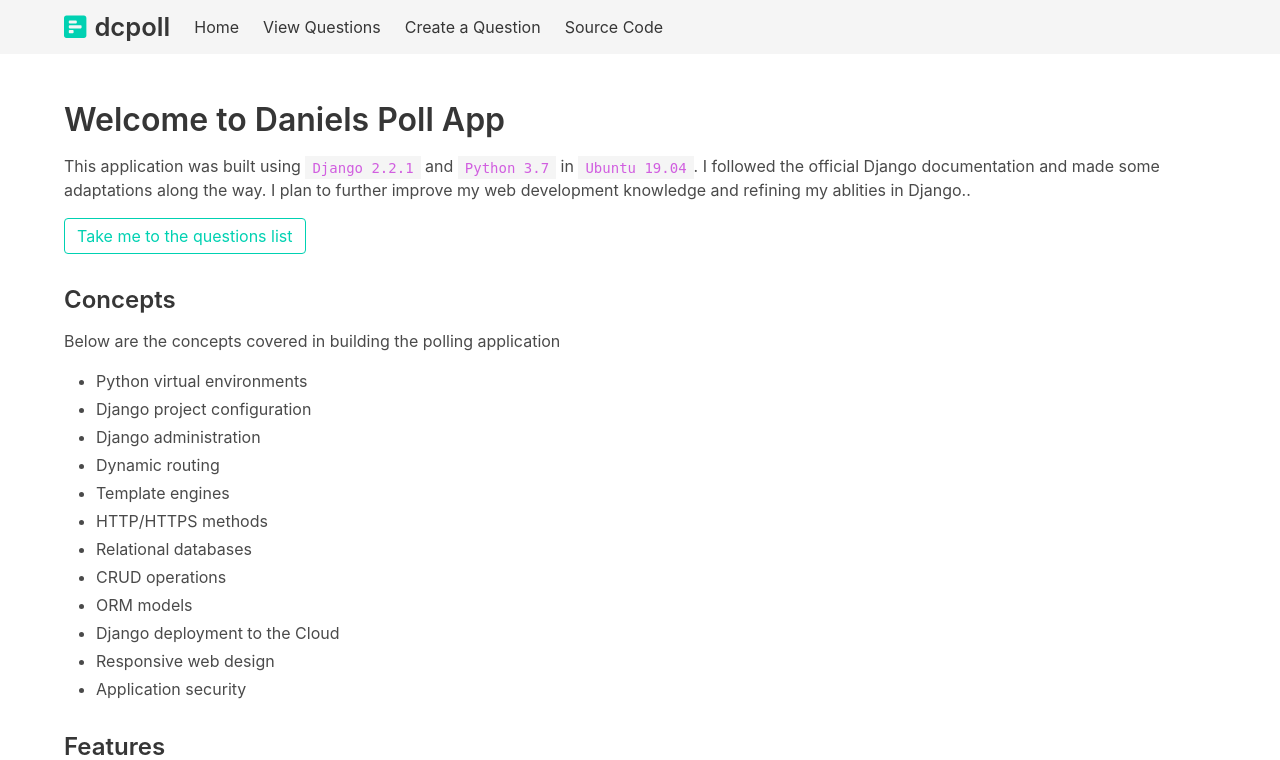
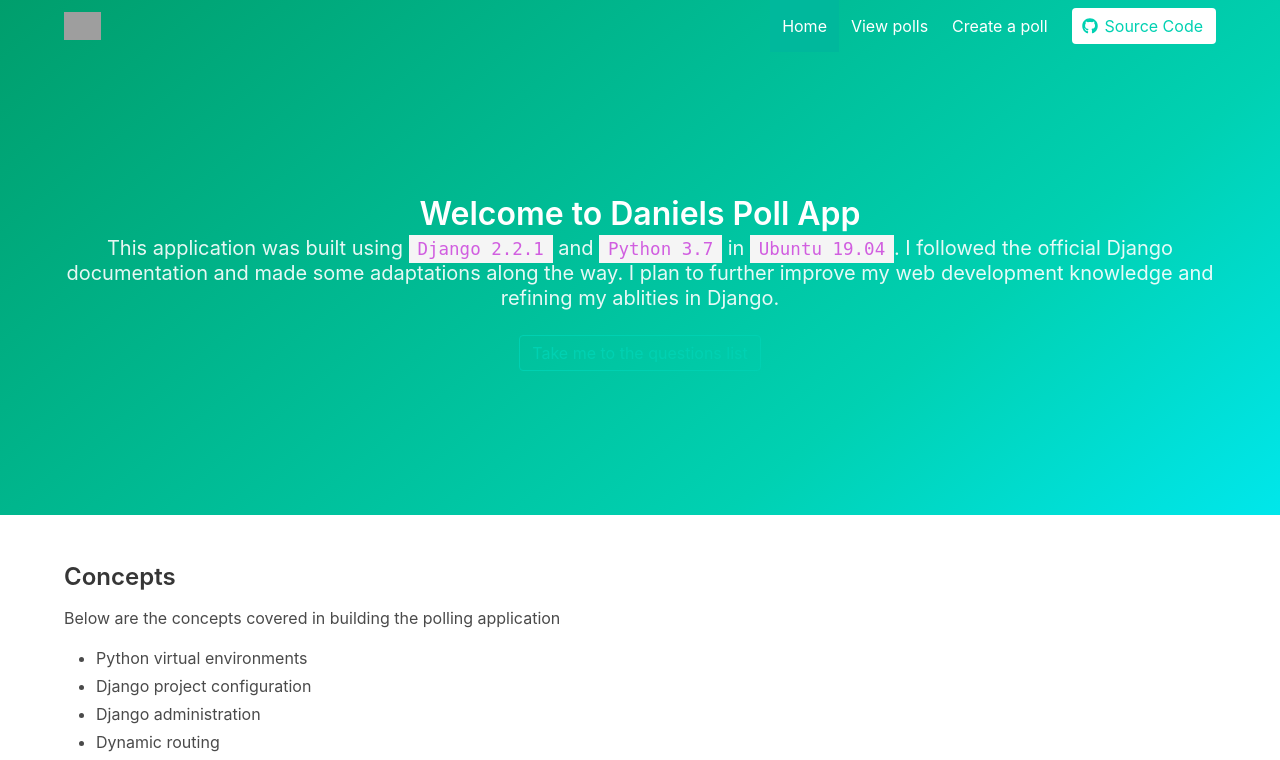
Before and after one commit to danielc92/django-docs-tutorial, a Django app: page / in a window 1280 px wide. Shown: the top 760 px of the page. Run offline with Django 3.2, Linux system fonts and the light colour scheme; parts of the project's set-up code (start-up, migrations or seed data) failed here and were passed over; some libraries are stand-ins or nearby versions; grey boxes are pictures that could not be loaded.

Commit message:
Added new navbar layout

```diff
--- a/templates/base.html
+++ b/templates/base.html
@@ -17,7 +17,6 @@
     </style>
   </head>
   <body>
-  {%include 'navbar.html' %}
   {% block content %}
   {% endblock %}
 
--- a/templates/index.html
+++ b/templates/index.html
@@ -1,16 +1,36 @@
 {% extends 'base.html' %}
 
 {% block content %}
+
+<section class="hero is-primary is-medium is-bold">
+  <!-- Hero head: will stick at the top -->
+  <div class="hero-head">
+    {% include 'navbar.html' %}
+  </div>
+
+  <!-- Hero content: will be in the middle -->
+  <div class="hero-body">
+    <div class="container has-text-centered">
+      <h1 class="title">
+        Welcome to Daniels Poll App
+      </h1>
+      <h5 class="subtitle">
+        This application was built using <code>Django 2.2.1</code> and <code>Python 3.7</code> in <code>Ubuntu 19.04</code>. I followed the official Django documentation and made some adaptations along the way. I plan to further improve my web development knowledge and refining my ablities in Django.
+      </h5>
+      <a href="{% url 'polls-list' %}" class="button is-primary is-outlined">Take me to the questions list</a>
+    </div>
+  </div>
+
+    </nav>
+  </div>
+</section>
 
 <section class="section">
 	<section class="container">
 
 		<section class="content">
-			<h1>Welcome to Daniels Poll App</h1>
 
-			<p>This application was built using <code>Django 2.2.1</code> and <code>Python 3.7</code> in <code>Ubuntu 19.04</code>. I followed the official Django documentation and made some adaptations along the way. I plan to further improve my web development knowledge and refining my ablities in Django..</p>
 
-			<a href="{% url 'polls-list' %}" class="button is-primary is-outlined">Take me to the questions list</a>
 
 			<h3>Concepts</h3>
 			<p>Below are the concepts covered in building the polling application</p>
--- a/templates/navbar.html
+++ b/templates/navbar.html
@@ -1,33 +1,34 @@
-<nav class="navbar is-light" role="navigation" aria-label="main navigation">
+<nav class="navbar">
       <div class="container">
         <div class="navbar-brand">
-    <a style="font-size: 1.6rem;" class="navbar-item has-text-weight-semibold" href="{% url 'polls-index' %}">
-      <i class="fas fa-poll-h has-text-primary"></i><span style="margin-left: .5rem;">dcpoll</span>
+          <a class="navbar-item">
+            <img src="https://bulma.io/images/bulma-type-white.png" alt="Logo">
           </a>
-
-    <a role="button" class="navbar-burger burger" aria-label="menu" aria-expanded="false" data-target="navbarBasicExample">
-      <span aria-hidden="true"></span>
-      <span aria-hidden="true"></span>
-      <span aria-hidden="true"></span>
-    </a>
+          <span class="navbar-burger burger" data-target="navbarMenuHeroA">
+            <span></span>
+            <span></span>
+            <span></span>
+          </span>
         </div>
-
-  <div id="navbarBasicExample" class="navbar-menu">
-    <div class="navbar-start">
-      <a href="{% url 'polls-index' %}" class="navbar-item">
+        <div id="navbarMenuHeroA" class="navbar-menu">
+          <div class="navbar-end">
+            <a href="{% url 'polls-index' %}" class="navbar-item is-active">
               Home
             </a>
-
             <a href="{% url 'polls-list' %}" class="navbar-item">
-        View Questions
+              View polls
             </a>
-
             <a href="{% url 'polls-create-question' %}" class="navbar-item">
-        Create a Question
+              Create a poll
             </a>
-
-      <a class="navbar-item" href="https://github.com/danielc92/django-docs-tutorial.git">Source Code</a>
-
+            <span class="navbar-item">
+              <a href="https://github.com/danielc92/django-docs-tutorial.git" class="button is-primary is-inverted">
+                <span class="icon">
+                  <i class="fab fa-github"></i>
+                </span>
+                <span>Source Code</span>
+              </a>
+            </span>
           </div>
         </div>
       </div>
```
Lines whose indentation alone changed are shown as unchanged.
